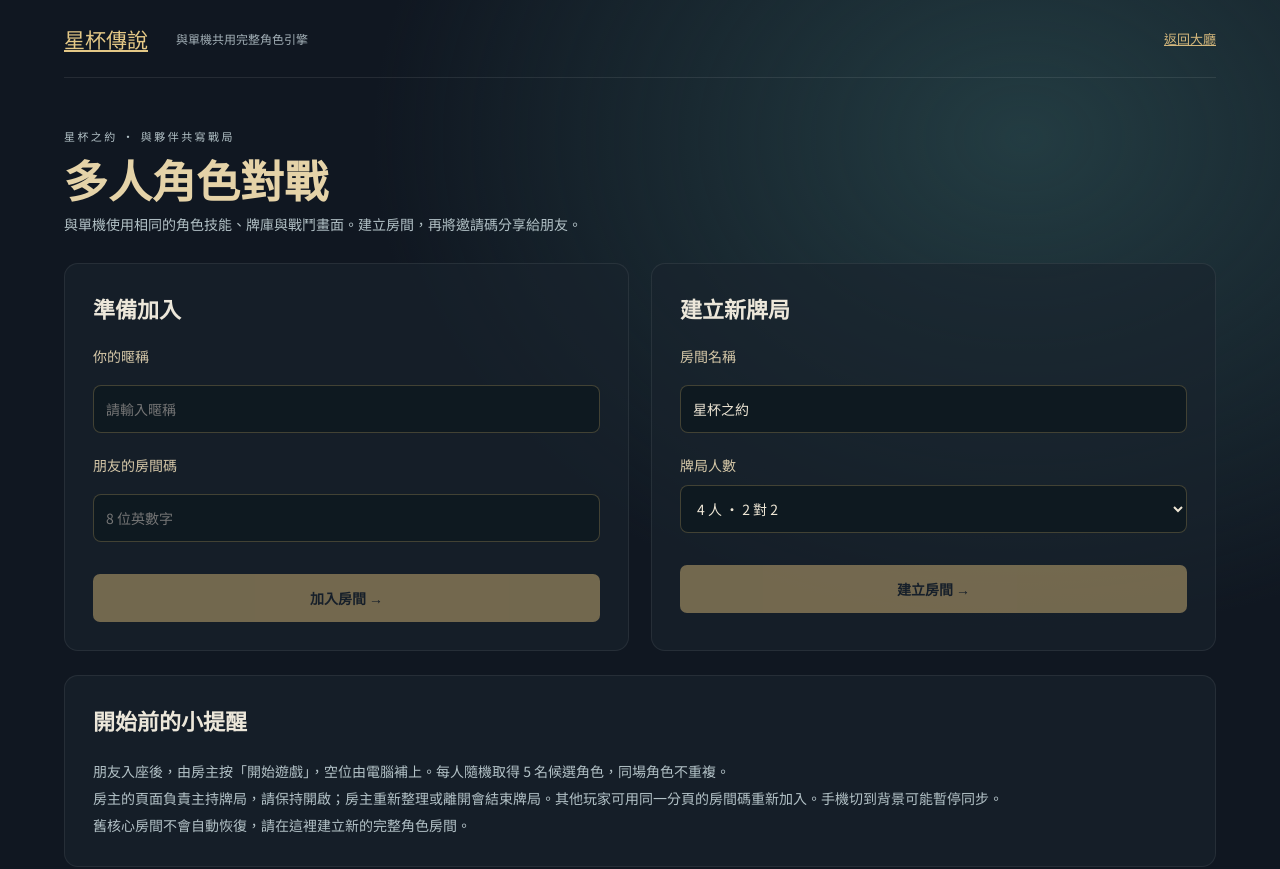
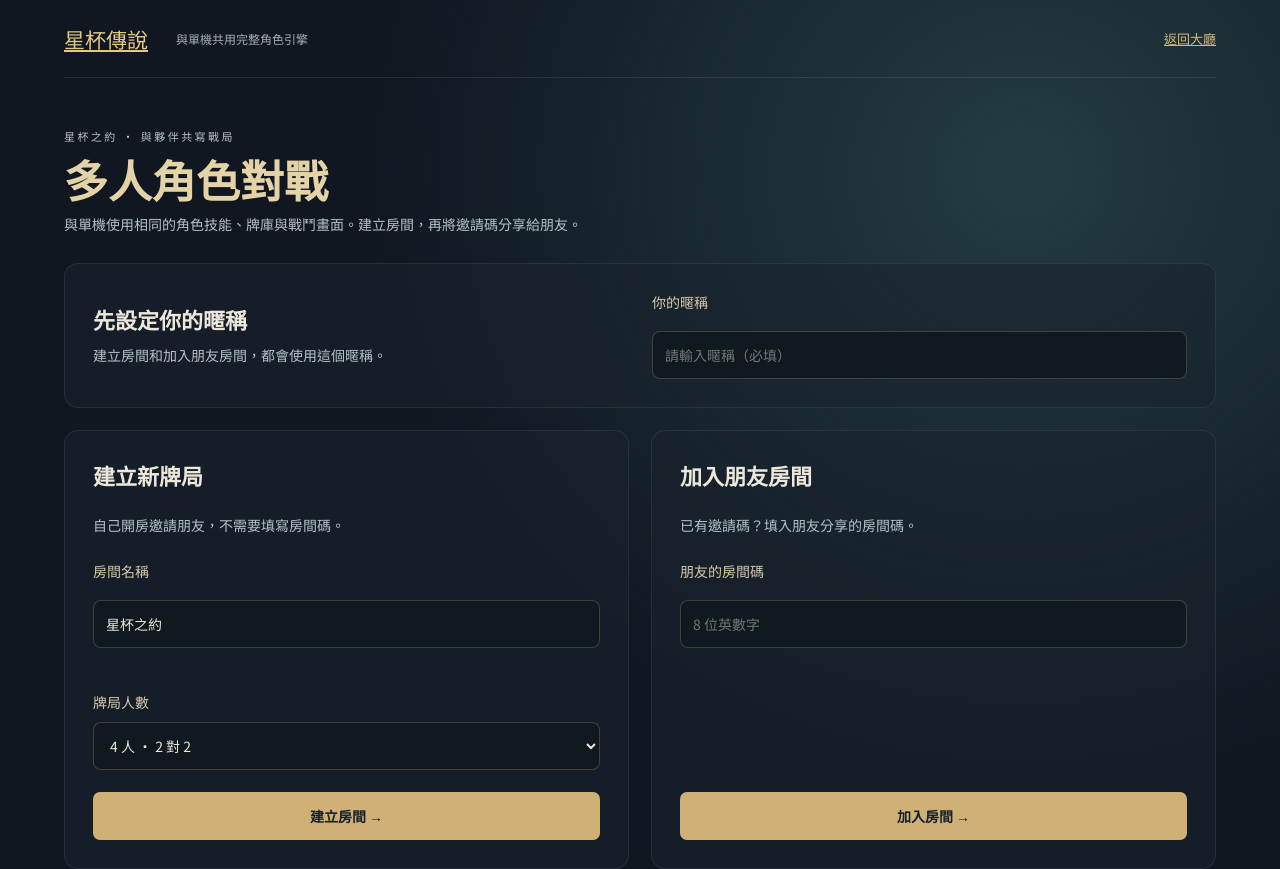
Before and after one commit to virus11456/starcup, a Next.js app: page /online in a window 1280 px wide. Shown: the top 869 px of the page. Built offline with nearby package versions, Linux system fonts and the light colour scheme.

Commit message:
fix: make multiplayer nickname requirement clear and actionable

```diff
--- a/app/online/online.css
+++ b/app/online/online.css
@@ -2,10 +2,19 @@
 .online-intro h1 { color: #e5d3a8; font-size: clamp(28px, 5vw, 44px); }
 .online-intro p, .online-notice p { color: #b3c2c7; line-height: 1.9; }
 .online-forms { display: grid; grid-template-columns: 1fr 1fr; gap: 22px; }
-.online-forms label { display: grid; gap: 10px; margin: 22px 0; color: #d7c9a9; font-size: 14px; }
-.online-forms input, .online-forms select { width: 100%; box-sizing: border-box; min-height: 48px; border: 1px solid #b49b6150; border-radius: 8px; background: #0e1920; color: #eee6d5; font: inherit; padding: 12px; }
+.online-player { display: grid; grid-template-columns: 1fr 1fr; align-items: center; gap: 24px; margin-bottom: 22px; }
+.online-player h2 { margin: 0 0 8px; }
+.online-player p, .online-form-help { color: #b3c2c7; font-size: 14px; line-height: 1.8; margin: 0; }
+.online-forms label, .online-player label { display: grid; gap: 10px; margin: 22px 0; color: #d7c9a9; font-size: 14px; }
+.online-player label { margin: 0; }
+.online-forms input, .online-forms select, .online-player input { width: 100%; box-sizing: border-box; min-height: 48px; border: 1px solid #b49b6150; border-radius: 8px; background: #0e1920; color: #eee6d5; font: inherit; padding: 12px; }
+.online-player input[aria-invalid="true"] { border-color: #eca8a0; }
+.online-player .online-field-error { color: #ffc0b7; margin-top: 8px; }
+.online-forms input:focus-visible, .online-forms select:focus-visible, .online-player input:focus-visible { outline: 2px solid #e5d3a8; outline-offset: 3px; }
+.online-forms form { display: flex; flex-direction: column; }
 .online-forms button { width: 100%; min-height: 48px; }
+.online-forms form > button { margin-top: auto; }
 .online-notice { margin: 24px 0; }
 .online-error { position: relative; z-index: 9; margin: 0; }
 .online-shell .full-header nav button { min-height: 44px; padding: 8px; }
-@media(max-width: 650px) { .online-forms { grid-template-columns: 1fr; } .online-shell .full-header { gap: 8px; } .online-shell .full-header nav { gap: 4px; } .online-shell .full-header > a { font-size: 17px; } }
+@media(max-width: 650px) { .online-forms, .online-player { grid-template-columns: 1fr; } .online-player { gap: 16px; } .online-shell .full-header { gap: 8px; } .online-shell .full-header nav { gap: 4px; } .online-shell .full-header > a { font-size: 17px; } }
--- a/app/online/page.tsx
+++ b/app/online/page.tsx
@@ -1,5 +1,5 @@
 "use client";
-import { useEffect, useState } from 'react';
+import { useEffect, useRef, useState } from 'react';
 import Link from 'next/link';
 import '../full/full.css';
 import './online.css';
@@ -7,6 +7,8 @@ type Room = { code: string; name: string; capacity: number; isHost: boolean; nic
 function seatToken() { return Array.from(crypto.getRandomValues(new Uint8Array(32)), byte => byte.toString(16).padStart(2, '0')).join(''); }
 export default function OnlineGame() {
   const [name, setName] = useState('');
+  const nameInput = useRef<HTMLInputElement>(null);
+  const [nameError, setNameError] = useState('');
   const [title, setTitle] = useState('星杯之約');
   const [capacity, setCapacity] = useState('4');
   const [code, setCode] = useState('');
@@ -20,6 +22,12 @@ export default function OnlineGame() {
     setCode((new URLSearchParams(location.search).get('room') || '').toUpperCase());
   }, []);
   async function enter(type: 'create' | 'join') {
+    if (busy) return;
+    if (!name.trim()) {
+      setNameError('請先填寫你的暱稱，才能建立或加入房間。');
+      nameInput.current?.focus();
+      return;
+    }
     setBusy(true); setError('');
     try {
       const token = type === 'join' ? sessionStorage.getItem('grail-full-seat-' + code) || seatToken() : seatToken();
@@ -57,9 +65,15 @@ export default function OnlineGame() {
     {error && <p role="alert" className="full-notice online-error">{error}</p>}
     {room ? <iframe src={launch} className="full-frame" title="星杯傳說多人完整角色對戰" allow="fullscreen" /> : <>
       <section className="online-intro"><p className="full-kicker">星杯之約 · 與夥伴共寫戰局</p><h1>多人角色對戰</h1><p>與單機使用相同的角色技能、牌庫與戰鬥畫面。建立房間，再將邀請碼分享給朋友。</p></section>
-      <div className="online-forms"><section className="full-panel"><h2>準備加入</h2><label>你的暱稱<input value={name} onChange={event => setName(event.target.value)} maxLength={16} autoComplete="nickname" placeholder="請輸入暱稱" /></label>
-        <form onSubmit={event => { event.preventDefault(); void enter('join'); }}><label>朋友的房間碼<input value={code} onChange={event => setCode(event.target.value.toUpperCase())} maxLength={8} placeholder="8 位英數字" autoCapitalize="characters" /></label><button className="full-primary" disabled={busy || !name.trim() || code.trim().length !== 8}>加入房間 →</button></form></section>
-      <form className="full-panel" onSubmit={event => { event.preventDefault(); void enter('create'); }}><h2>建立新牌局</h2><label>房間名稱<input value={title} onChange={event => setTitle(event.target.value)} maxLength={24} /></label><label>牌局人數<select value={capacity} onChange={event => setCapacity(event.target.value)}><option value="4">4 人 · 2 對 2</option><option value="6">6 人 · 3 對 3</option><option value="8">8 人 · 4 對 4</option></select></label><button className="full-primary" disabled={busy || !name.trim() || !title.trim()}>建立房間 →</button></form></div>
+      <section className="full-panel online-player" aria-labelledby="online-player-heading">
+        <div><h2 id="online-player-heading">先設定你的暱稱</h2><p id="online-name-help">建立房間和加入朋友房間，都會使用這個暱稱。</p></div>
+        <div><label>你的暱稱<input ref={nameInput} value={name} onChange={event => { setName(event.target.value); setNameError(''); }} maxLength={16} autoComplete="nickname" placeholder="請輸入暱稱（必填）" aria-required="true" aria-invalid={!!nameError} aria-describedby={nameError ? 'online-name-help online-name-error' : 'online-name-help'} /></label>
+          {nameError && <p id="online-name-error" className="online-field-error" role="alert">{nameError}</p>}</div>
+      </section>
+      <div className="online-forms">
+        <form className="full-panel" onSubmit={event => { event.preventDefault(); void enter('create'); }}><h2>建立新牌局</h2><p className="online-form-help">自己開房邀請朋友，不需要填寫房間碼。</p><label>房間名稱<input value={title} onChange={event => setTitle(event.target.value)} maxLength={24} required pattern=".*\S.*" title="請填寫房間名稱" /></label><label>牌局人數<select value={capacity} onChange={event => setCapacity(event.target.value)}><option value="4">4 人 · 2 對 2</option><option value="6">6 人 · 3 對 3</option><option value="8">8 人 · 4 對 4</option></select></label><button className="full-primary" disabled={busy}>{busy ? '正在連線…' : '建立房間 →'}</button></form>
+        <form className="full-panel" onSubmit={event => { event.preventDefault(); void enter('join'); }}><h2>加入朋友房間</h2><p className="online-form-help">已有邀請碼？填入朋友分享的房間碼。</p><label>朋友的房間碼<input value={code} onChange={event => setCode(event.target.value.toUpperCase())} maxLength={8} required pattern="[A-Z2-9]{8}" title="請輸入 8 位英數字房間碼" placeholder="8 位英數字" autoCapitalize="characters" /></label><button className="full-primary" disabled={busy}>{busy ? '正在連線…' : '加入房間 →'}</button></form>
+      </div>
       <aside className="full-panel online-notice"><h2>開始前的小提醒</h2><p>朋友入座後，由房主按「開始遊戲」，空位由電腦補上。每人隨機取得 5 名候選角色，同場角色不重複。</p><p>房主的頁面負責主持牌局，請保持開啟；房主重新整理或離開會結束牌局。其他玩家可用同一分頁的房間碼重新加入。手機切到背景可能暫停同步。</p><p>舊核心房間不會自動恢復，請在這裡建立新的完整角色房間。</p></aside>
     </>}
   </main>;
```
